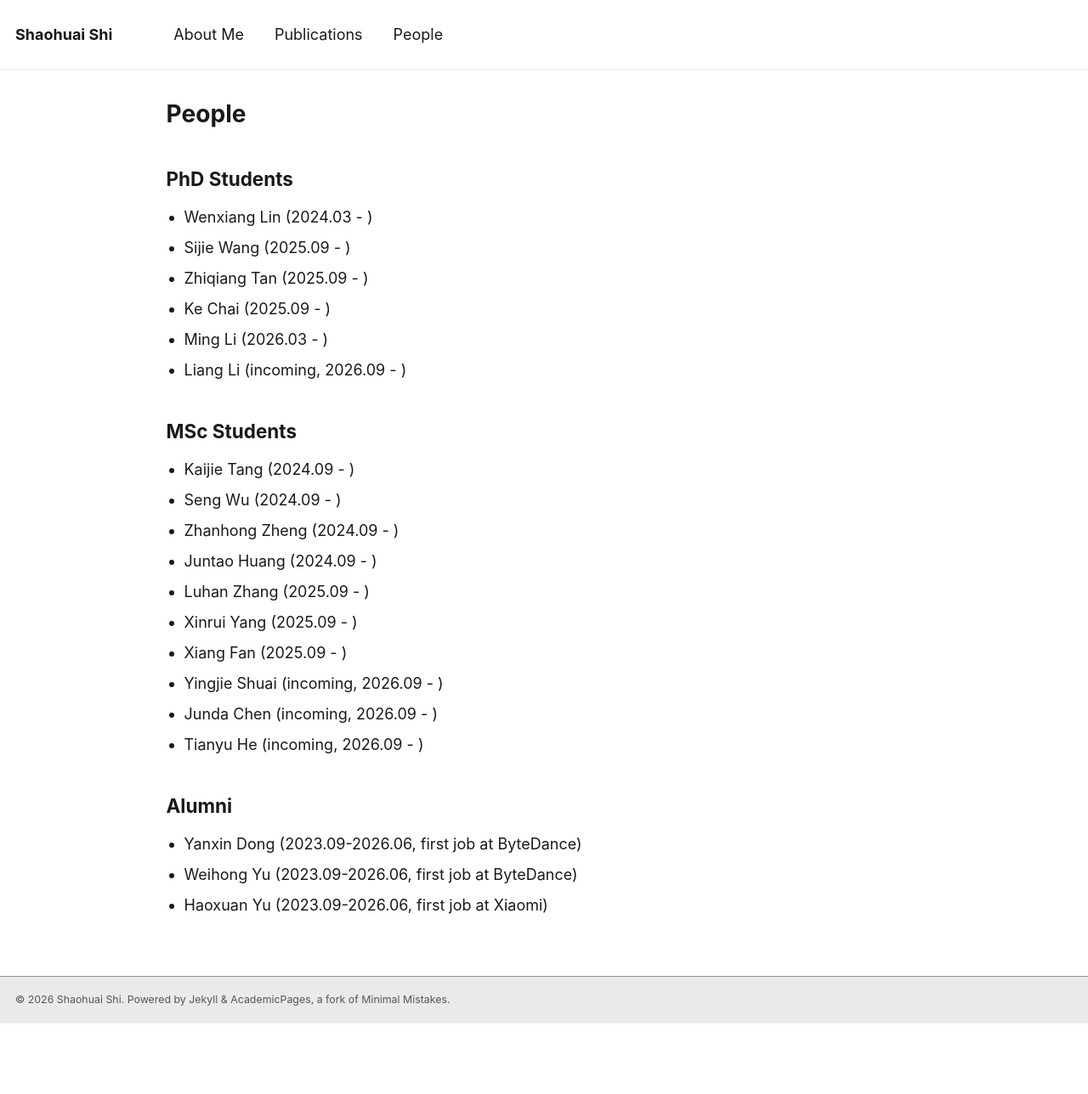
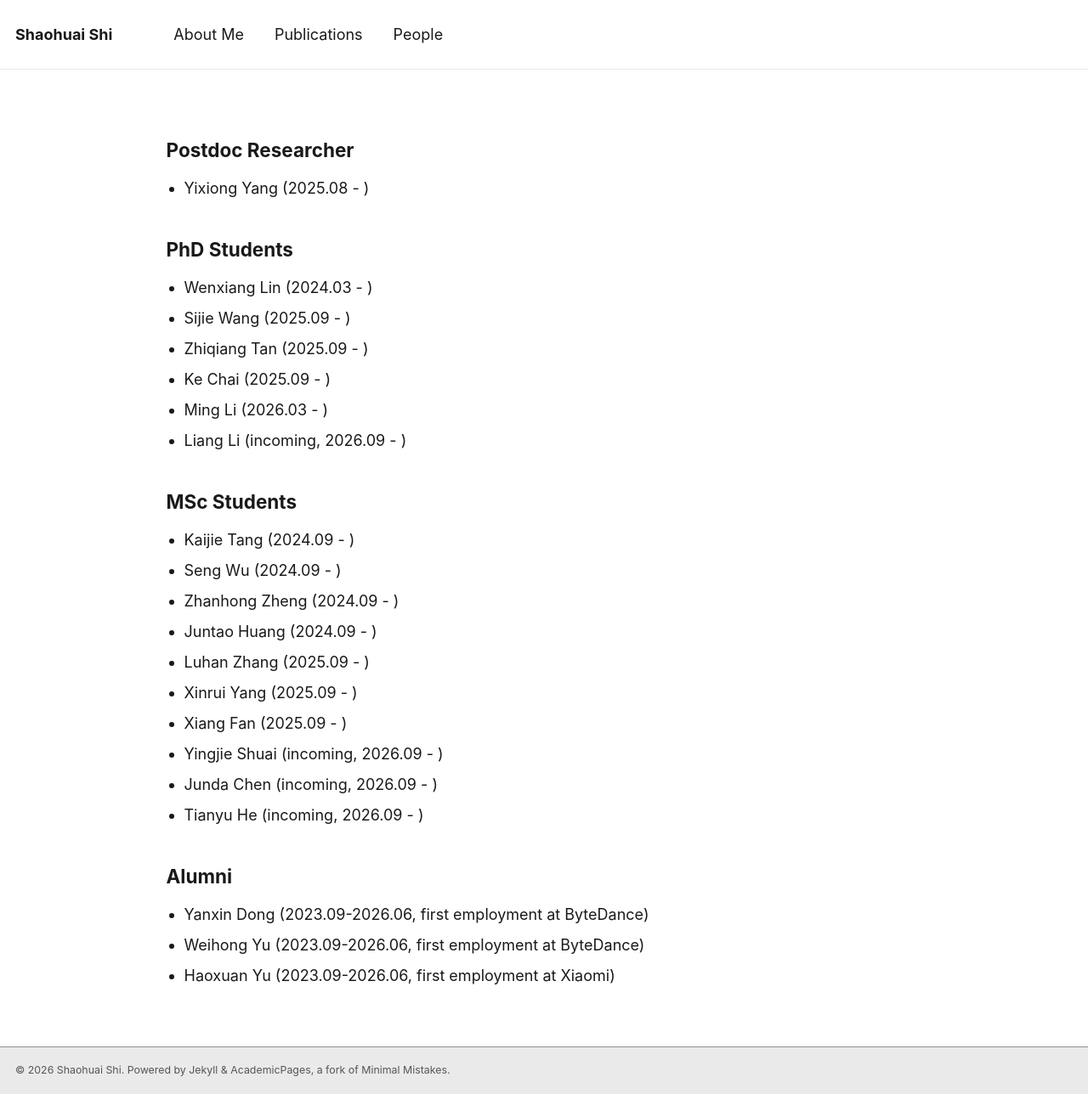
Before and after one commit to shaohuais/shaohuais.github.io, a Jekyll site: the page built from _pages/people.md, in a window 1280 px wide. Shown: the whole page at 85% size. Built offline with Jekyll 4.4.1, drawn with Linux system fonts in a browser that asks for light colours; before the commit the page ends 1205 px from its top, so only the background shows below that.

Commit message:
update people

```diff
--- a/_pages/people.md
+++ b/_pages/people.md
@@ -7,8 +7,8 @@ author_profile: false
 
 {% include base_path %}
 
-People
-======
+## Postdoc Researcher
+- Yixiong Yang (2025.08 - )
 
 ## PhD Students
 - Wenxiang Lin (2024.03 - )
@@ -31,6 +31,6 @@ People
 - Tianyu He (incoming, 2026.09 - )
 
 ## Alumni
-- Yanxin Dong (2023.09-2026.06, first job at ByteDance)
-- Weihong Yu (2023.09-2026.06, first job at ByteDance)
-- Haoxuan Yu (2023.09-2026.06, first job at Xiaomi)
+- Yanxin Dong (2023.09-2026.06, first employment at ByteDance)
+- Weihong Yu (2023.09-2026.06, first employment at ByteDance)
+- Haoxuan Yu (2023.09-2026.06, first employment at Xiaomi)
```
